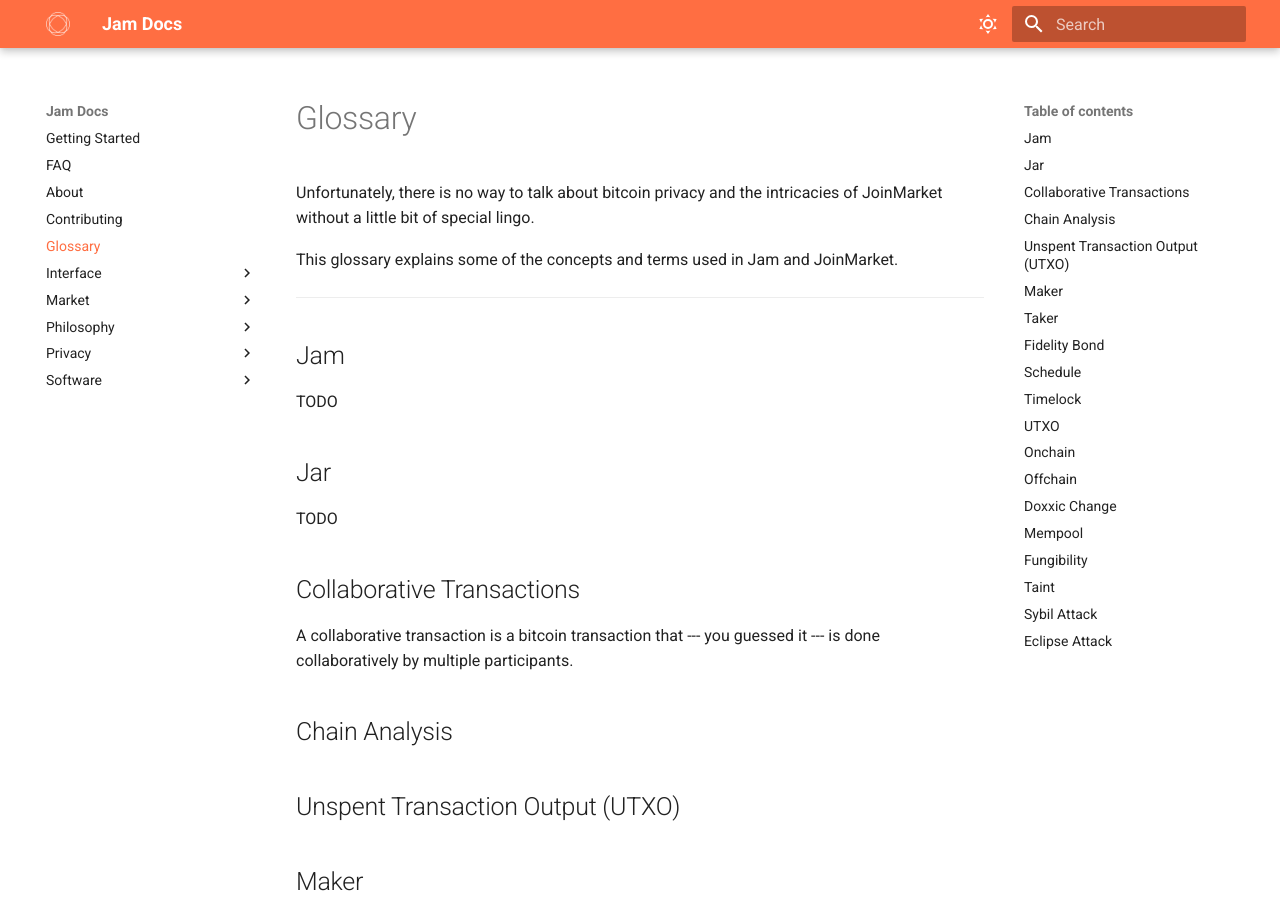
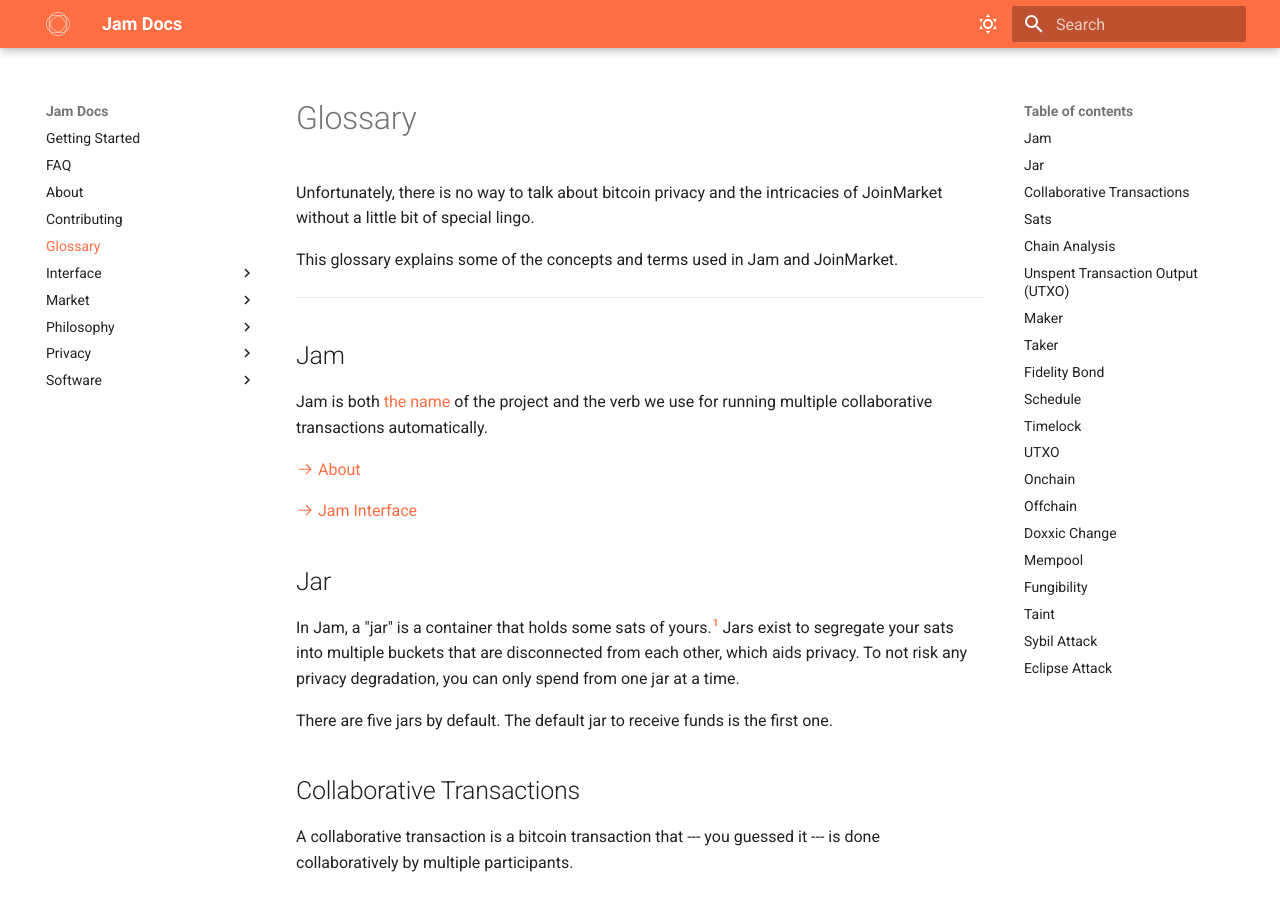
Before and after one commit to joinmarket-webui/jamdocs, an MkDocs documentation site: the page built from docs/glossary.md, in a window 1280 px wide and 900 px high. Built offline with MkDocs 1.6.1 and Material for MkDocs 9.7.7, drawn with Linux system fonts in a browser that asks for light colours; some of the changed text lies outside the part shown.

Commit message:
docs(glossary): Jam, Jar

```diff
--- a/docs/glossary.md
+++ b/docs/glossary.md
@@ -10,16 +10,34 @@
 
 ## Jam
 
-TODO
+Jam is both [the name][name] of the project and the verb we use for running multiple
+collaborative transactions automatically.
+
+[:octicons-arrow-right-24: About][name]
+
+[:octicons-arrow-right-24: Jam Interface][i/jam]
+
+[name]: about.md
+[i/jam]: interface/02-jam.md
 
 ## Jar
 
-TODO
+In Jam, a "jar" is a container that holds some sats of yours.[^mixdepths] Jars
+exist to segregate your sats into multiple buckets that are disconnected from
+each other, which aids privacy. To not risk any privacy degradation, you can
+only spend from one jar at a time.
+
+There are five jars by default. The default jar to receive funds is the first
+one.
+
+[^mixdepths]: What we call "jars" are called "mixdepths" in JoinMarket. They are also referred to as "pockets" in some of the older parts of the JoinMarket documentation.
 
 ## Collaborative Transactions
 
 A collaborative transaction is a bitcoin transaction that --- you guessed it ---
 is done collaboratively by multiple participants.
+
+## Sats
 
 ## Chain Analysis
 ## Unspent Transaction Output (UTXO)
```
